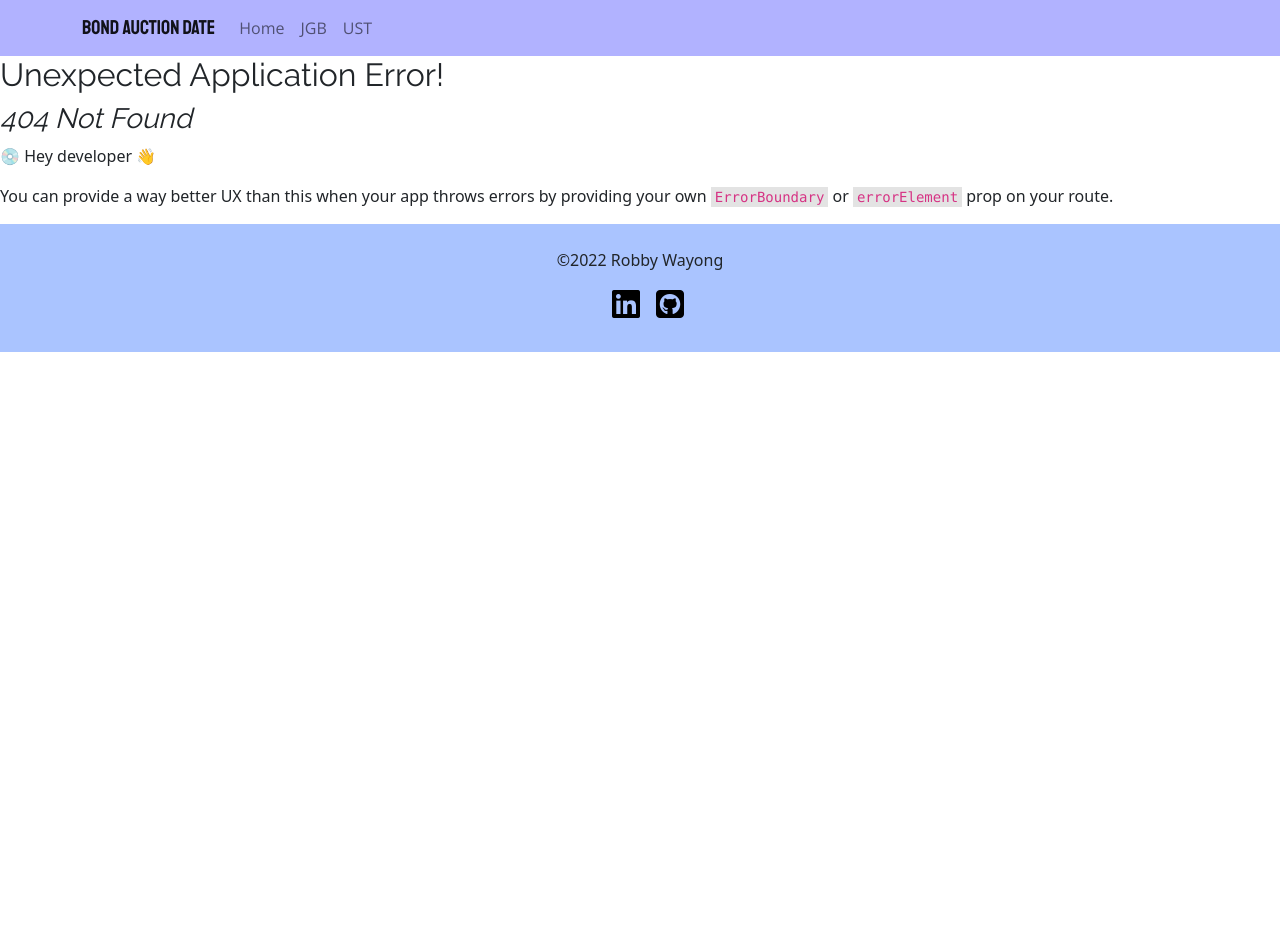
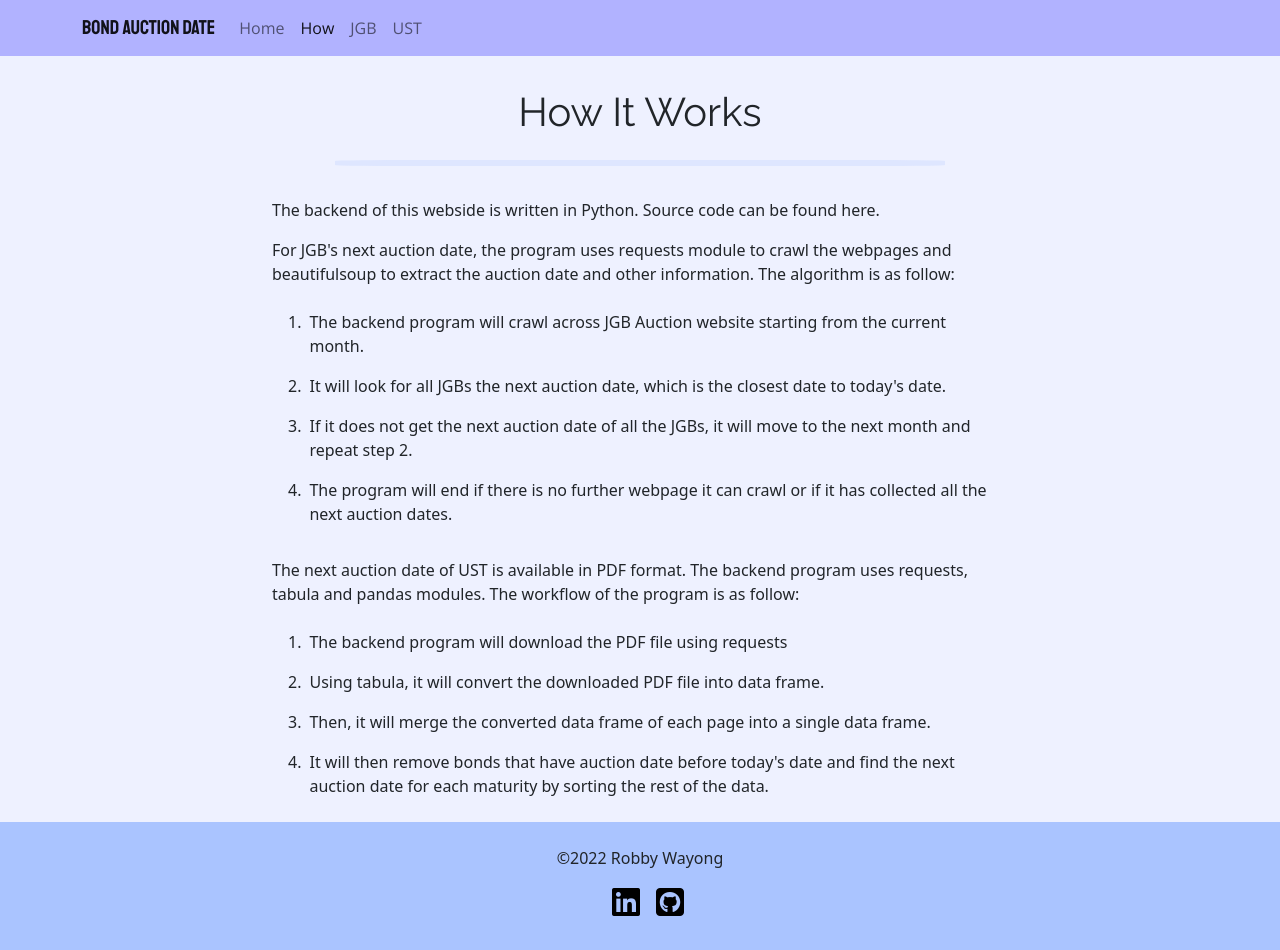
Before and after one commit to rob-by-w/Bond-Auction-Date-App, a React (Create React App) app: page /how-it-works in a window 1280 px wide. Before the commit this address had no page. Before the commit the page ends 800 px from the top, so only its background shows below. Built offline with nearby package versions, Linux system fonts and the light colour scheme.

Commit message:
Created How It Works section

```diff
--- a/public/index.html
+++ b/public/index.html
@@ -38,7 +38,7 @@
 
 		<title>React App</title>
 	</head>
-	<body>
+	<body class="bg-main">
 		<noscript>You need to enable JavaScript to run this app.</noscript>
 		<div id="root"></div>
 		<!--
--- a/src/App.js
+++ b/src/App.js
@@ -4,6 +4,7 @@ import { createBrowserRouter, RouterProvider, Route } from "react-router-dom";
 import "./App.css";
 import Footer from "./components/Footer";
 import Home from "./components/Home";
+import HowItWorks from "./components/HowItWorks";
 import AuctionDateJgb from "./components/JGB";
 import Navbar from "./components/Navbar";
 import AuctionDateUst from "./components/UST";
@@ -12,6 +13,10 @@ const router = createBrowserRouter([
 	{
 		path: "/",
 		element: <Home />,
+	},
+	{
+		path: "/how-it-works",
+		element: <HowItWorks />,
 	},
 	{
 		path: "/jgb",
--- a/src/components/Home.jsx
+++ b/src/components/Home.jsx
@@ -2,11 +2,15 @@ import React from "react";
 
 function Home() {
 	return (
-		<div className="bg-main">
 		<div className="container py-3">
 			<div className="row justify-content-center text-start mt-3">
 				<div className="col-8">
 					<h1 className="text-center">Bond Auction Date</h1>
+					<div className="row justify-content-center">
+						<div className="col-10">
+							<hr class="border-color" />
+						</div>
+					</div>
 					<p className="mt-3">
 						This website will show you the next auction date of Japanese
 						Government Bond (JGB) and US Treasury (UST). Offical auction
@@ -38,91 +42,20 @@ function Home() {
 						for UST.
 					</p>
 				</div>
-					<div className="row justify-content-center text-start mt-3">
-						<div className="col-8">
-							<h3 className="text-center">How It Works</h3>
-							<p>
-								The backend of this webside is written in Python. Source code
-								can be found here.
-							</p>
-							<p>
-								For JGB's next auction date, the program uses requests module to
-								crawl the webpages and beautifulsoup to extract the auction date
-								and other information. The algorithm is as follow:
-							</p>
-							<ol className="list-group list-group-numbered list-group-flush bg-transparent">
-								<li className="list-group-item d-flex bg-transparent border-0">
-									<span className="ms-2 me-auto">
-										The backend program will crawl across JGB Auction website
-										starting from the current month.
-									</span>
-								</li>
-								<li className="list-group-item d-flex bg-transparent border-0">
-									<span className="ms-2 me-auto">
-										It will look for all JGBs the next auction date, which is
-										the closest date to today's date.
-									</span>
-								</li>
-								<li className="list-group-item d-flex bg-transparent border-0">
-									<span className="ms-2 me-auto">
-										If it does not get the next auction date of all the JGBs, it
-										will move to the next month and repeat step 2.
-									</span>
-								</li>
-								<li className="list-group-item d-flex bg-transparent border-0">
-									<span className="ms-2 me-auto">
-										The program will end if there is no further webpage it can
-										crawl or if it has collected all the next auction dates.
-									</span>
-								</li>
-							</ol>
-							<br></br>
-							<p>
-								The next auction date of UST is available in PDF format. The
-								backend program uses requests, tabula and pandas modules. The
-								workflow of the program is as follow:
-							</p>
-							<ol className="list-group list-group-numbered list-group-flush bg-transparent">
-								<li className="list-group-item d-flex bg-transparent border-0">
-									<span className="ms-2 me-auto">
-										The backend program will download the PDF file using
-										requests
-									</span>
-								</li>
-								<li className="list-group-item d-flex bg-transparent border-0">
-									<span className="ms-2 me-auto">
-										Using tabula, it will convert the downloaded PDF file into
-										data frame.
-									</span>
-								</li>
-								<li className="list-group-item d-flex bg-transparent border-0">
-									<span className="ms-2 me-auto">
-										Then, it will merge the converted data frame of each page
-										into a single data frame.
-									</span>
-								</li>
-								<li className="list-group-item d-flex bg-transparent border-0 align-items-start">
-									<span className="ms-2 me-auto">
-										It will then remove bonds that have auction date before
-										today's date and find the next auction date for each
-										maturity by sorting the rest of the data.
-									</span>
-								</li>
-							</ol>
-						</div>
-					</div>
 			</div>
 			<div className="row">
 				<img src="/home_page.png" className="col-6 mx-auto"></img>
 				<caption className="text-center caption">
-						<a target="_blank" href="https://www.freepik.com/free-vector/stack-money-gold-coins-3d-cartoon-style-icon-coins-with-dollar-sign-wad-cash-currency-flat-vector-illustration-wealth-investment-success-savings-economy-profit-concept_29119378.htm#query=finance&position=1&from_view=search&track=sph">
+					<a
+						target="_blank"
+						href="https://www.freepik.com/free-vector/stack-money-gold-coins-3d-cartoon-style-icon-coins-with-dollar-sign-wad-cash-currency-flat-vector-illustration-wealth-investment-success-savings-economy-profit-concept_29119378.htm#query=finance&position=1&from_view=search&track=sph"
+					>
 						Image by pch.vector
 					</a>{" "}
 					on Freepik
 				</caption>
 			</div>
 		</div>
-		</div>
 	);
 }
 
--- /dev/null
+++ b/src/components/HowItWorks.jsx
@@ -0,0 +1,87 @@
+import React from "react";
+
+function HowItWorks() {
+	return (
+		<div className="container py-3">
+			<div className="row justify-content-center text-start mt-3">
+				<div className="col-8">
+					<h1 className="text-center">How It Works</h1>
+					<div className="row justify-content-center">
+						<div className="col-10">
+							<hr class="border-color" />
+						</div>
+					</div>
+					<p className="mt-3">
+						The backend of this webside is written in Python. Source code can be
+						found here.
+					</p>
+					<p>
+						For JGB's next auction date, the program uses requests module to
+						crawl the webpages and beautifulsoup to extract the auction date and
+						other information. The algorithm is as follow:
+					</p>
+					<ol className="list-group list-group-numbered list-group-flush bg-transparent">
+						<li className="list-group-item d-flex bg-transparent border-0">
+							<span className="ms-2 me-auto">
+								The backend program will crawl across JGB Auction website
+								starting from the current month.
+							</span>
+						</li>
+						<li className="list-group-item d-flex bg-transparent border-0">
+							<span className="ms-2 me-auto">
+								It will look for all JGBs the next auction date, which is the
+								closest date to today's date.
+							</span>
+						</li>
+						<li className="list-group-item d-flex bg-transparent border-0">
+							<span className="ms-2 me-auto">
+								If it does not get the next auction date of all the JGBs, it
+								will move to the next month and repeat step 2.
+							</span>
+						</li>
+						<li className="list-group-item d-flex bg-transparent border-0">
+							<span className="ms-2 me-auto">
+								The program will end if there is no further webpage it can crawl
+								or if it has collected all the next auction dates.
+							</span>
+						</li>
+					</ol>
+					<br></br>
+					<p>
+						The next auction date of UST is available in PDF format. The backend
+						program uses requests, tabula and pandas modules. The workflow of
+						the program is as follow:
+					</p>
+					<ol className="list-group list-group-numbered list-group-flush bg-transparent">
+						<li className="list-group-item d-flex bg-transparent border-0">
+							<span className="ms-2 me-auto">
+								The backend program will download the PDF file using requests
+							</span>
+						</li>
+						<li className="list-group-item d-flex bg-transparent border-0">
+							<span className="ms-2 me-auto">
+								Using tabula, it will convert the downloaded PDF file into data
+								frame.
+							</span>
+						</li>
+						<li className="list-group-item d-flex bg-transparent border-0">
+							<span className="ms-2 me-auto">
+								Then, it will merge the converted data frame of each page into a
+								single data frame.
+							</span>
+						</li>
+						<li className="list-group-item d-flex bg-transparent border-0 align-items-start">
+							<span className="ms-2 me-auto">
+								It will then remove bonds that have auction date before today's
+								date and find the next auction date for each maturity by sorting
+								the rest of the data.
+							</span>
+						</li>
+					</ol>
+				</div>
+			</div>
+		</div>
+	);
+}
+
+export default HowItWorks;
--- a/src/components/JGB.jsx
+++ b/src/components/JGB.jsx
@@ -37,7 +37,6 @@ export default function AuctionDateJgb() {
 	}, []);
 
 	return (
-		<div className="bg-main">
 		<div className="container pt-3 pb-5 text-center">
 			<div className="row justify-content-center">
 				<h1 className="mt-3 col-8">Japanese Government Bond</h1>
@@ -86,7 +85,7 @@ export default function AuctionDateJgb() {
 														rel="noopener noreferrer"
 														className="link"
 													>
-															Here {" "}
+														Here{" "}
 														<i
 															className="fa-solid fa-arrow-up-right-from-square fa-sm"
 															target="_blank"
@@ -103,6 +102,5 @@ export default function AuctionDateJgb() {
 				</div>
 			</div>
 		</div>
-		</div>
 	);
 }
--- a/src/components/Navbar.jsx
+++ b/src/components/Navbar.jsx
@@ -39,6 +39,17 @@ function Navbar() {
 						<li className="nav-item">
 							<a
 								className={
+									"nav-link " +
+									(currentPath === "/how-it-works" ? "active" : "")
+								}
+								href="/how-it-works"
+							>
+								How
+							</a>
+						</li>
+						<li className="nav-item">
+							<a
+								className={
 									"nav-link " + (currentPath === "/jgb" ? "active" : "")
 								}
 								href="/jgb"
--- a/src/components/UST.jsx
+++ b/src/components/UST.jsx
@@ -37,7 +37,6 @@ export default function AuctionDateUst() {
 	}, []);
 
 	return (
-		<div className="bg-main">
 		<div className="container pt-3 pb-5 text-center">
 			<div className="row justify-content-center">
 				<h1 className="mt-3 col-8">US Treasury</h1>
@@ -88,6 +87,5 @@ export default function AuctionDateUst() {
 				</div>
 			</div>
 		</div>
-		</div>
 	);
 }
```
Lines whose indentation alone changed are shown as unchanged.
